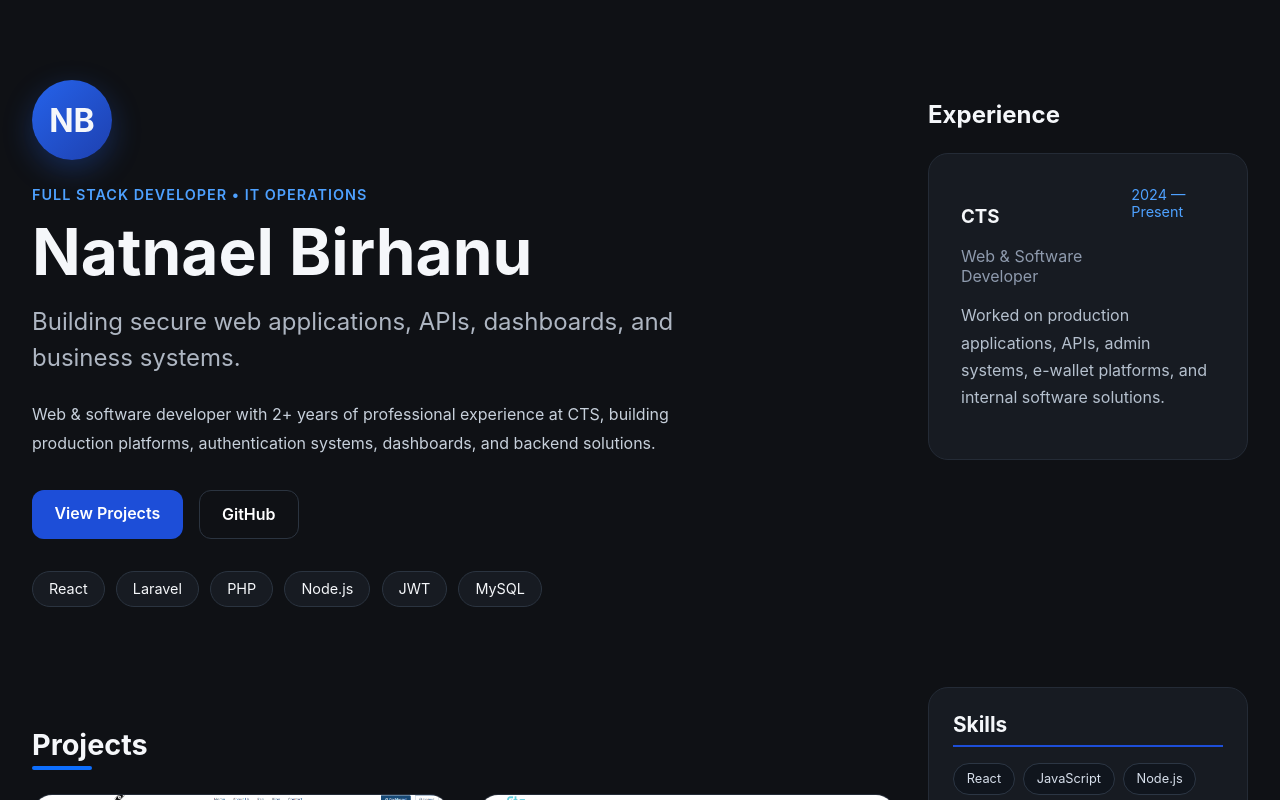
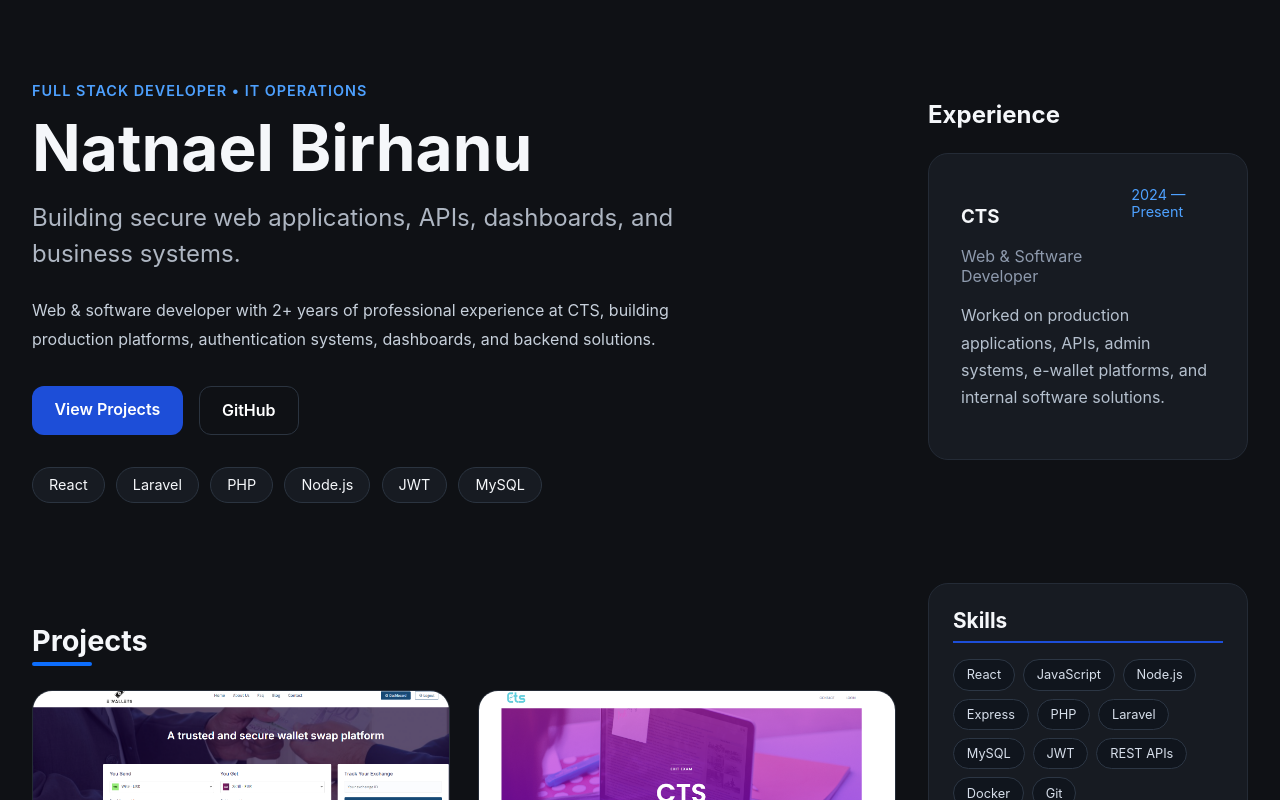
Before and after one commit to natiii300/resume-website, a React (Create React App) app: page / in a window 1280 px wide. Shown: the top 800 px of the page. Built offline with nearby package versions, Linux system fonts and the light colour scheme.

Commit message:
Update App.js

```diff
--- a/src/App.js
+++ b/src/App.js
@@ -64,7 +64,6 @@ function App() {
     <div className="container">
 
       <header className="hero">
-        <div className="avatar">NB</div>
 
         <span className="hero-tag">
           Full Stack Developer • IT Operations
```
